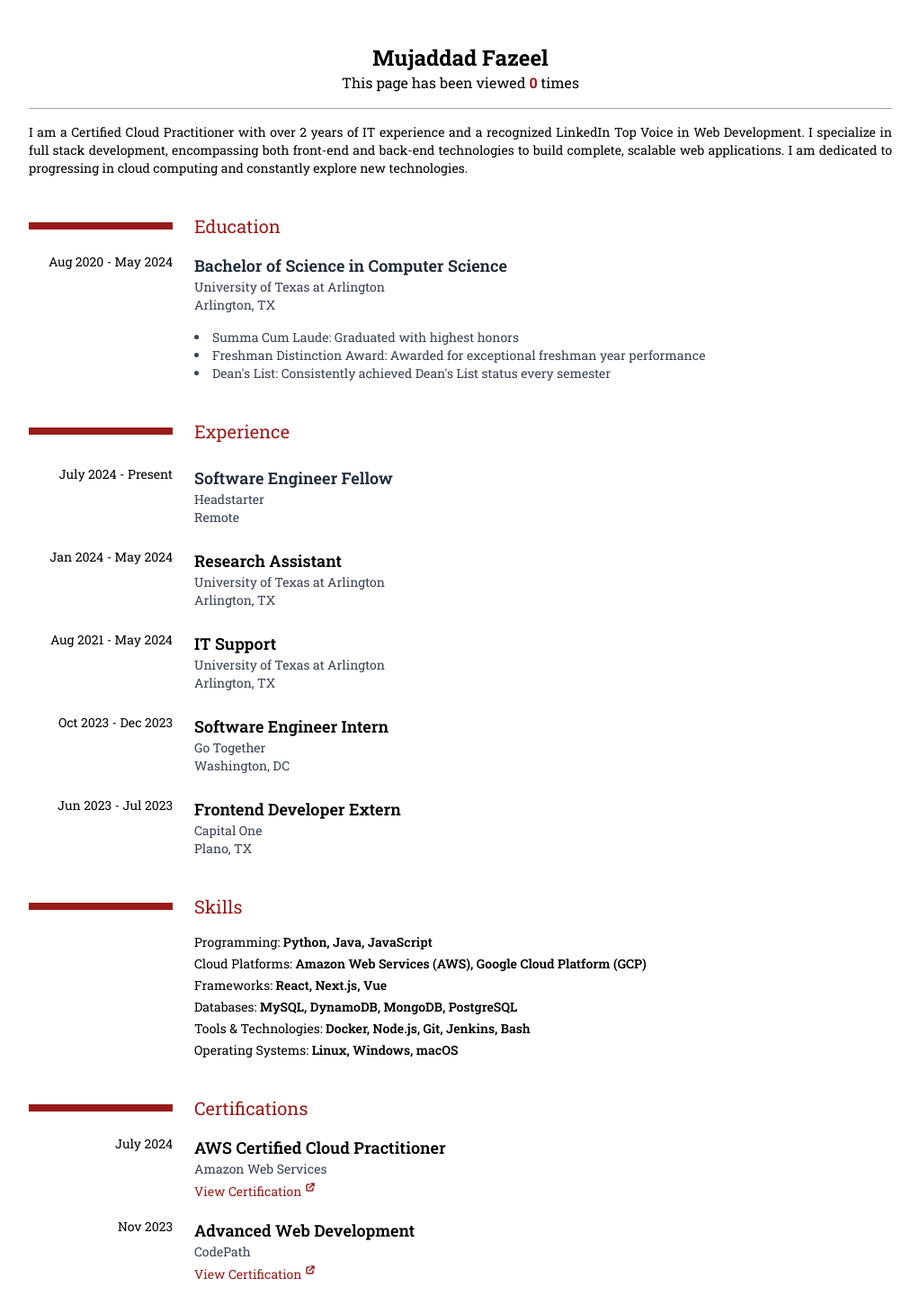
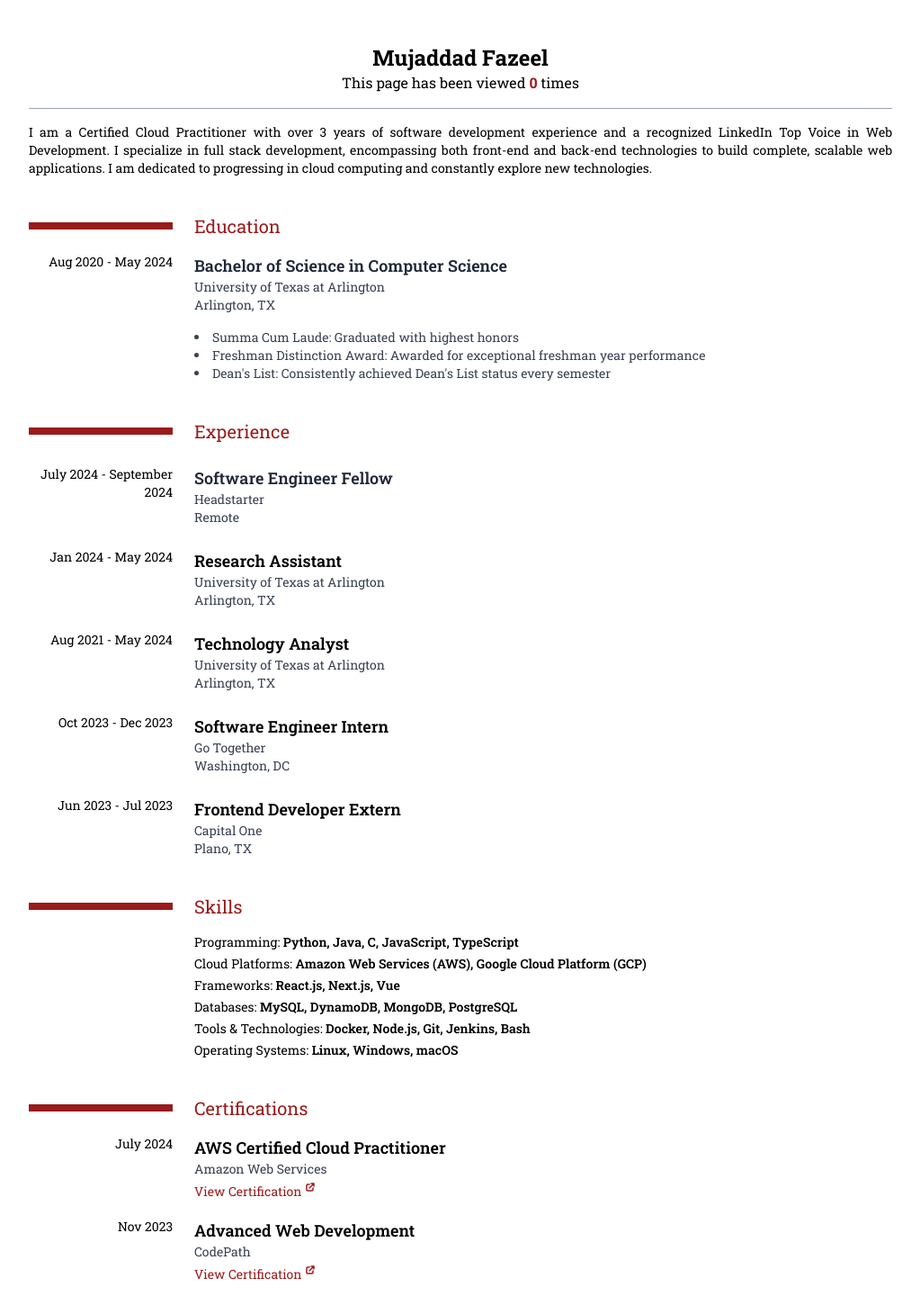
Before and after one commit to m-fazeel/the-cloud-challenge, a Vue app in the folder resume-website/: page / in a window 1280 px wide. Shown: the top 1460 px of the page at 90% size, without its empty margins (128-1151 px from the left). Built offline with nearby package versions, Linux system fonts and the light colour scheme; no server answers; a web font is replaced by a local one.

Commit message:
updated resume

```diff
--- a/resume-website/src/App.vue
+++ b/resume-website/src/App.vue
@@ -14,7 +14,7 @@
       <hr class="mb-4 w-full border-gray-400" />
 
       <section class="mb-10 text-justify text-sm">
-        I am a Certified Cloud Practitioner with over 2 years of IT experience and a recognized LinkedIn Top Voice in Web Development. I specialize in full stack development, encompassing both front-end and back-end technologies to build complete, scalable web applications. I am dedicated to progressing in cloud computing and constantly explore new technologies.
+        I am a Certified Cloud Practitioner with over 3 years of software development experience and a recognized LinkedIn Top Voice in Web Development. I specialize in full stack development, encompassing both front-end and back-end technologies to build complete, scalable web applications. I am dedicated to progressing in cloud computing and constantly explore new technologies.
       </section>
 
             <!-- Education -->
@@ -53,7 +53,7 @@
 
         <div class="mt-6">
           <div class="flex flex-col md:flex-row space-y-2 md:space-y-0 md:space-x-6 text-sm">
-            <div class="w-full md:w-40 text-right">July 2024 - Present</div>
+            <div class="w-full md:w-40 text-right">July 2024 - September 2024</div>
             <div class="flex flex-col">
               <h3 class="text-md md:text-lg font-semibold text-gray-800">
                 Software Engineer Fellow
@@ -77,7 +77,7 @@
           <div class="flex flex-col md:flex-row mt-4 md:mt-6 space-y-2 md:space-y-0 md:space-x-6 text-sm">
             <div class="w-full md:w-40 text-right">Aug 2021 - May 2024</div>
             <div class="flex flex-col">
-              <h3 class="text-md md:text-lg font-semibold">IT Support</h3>
+              <h3 class="text-md md:text-lg font-semibold">Technology Analyst</h3>
               <p class="text-gray-700">University of Texas at Arlington</p>
               <p class="text-gray-700">Arlington, TX</p>
             </div>
@@ -120,7 +120,7 @@
             <ul class="list-inside space-y-1">
               <li>
                 Programming:
-                <span class="font-semibold">Python, Java, JavaScript</span>
+                <span class="font-semibold">Python, Java, C, JavaScript, TypeScript</span>
               </li>
               <li>
                 Cloud Platforms:
@@ -128,7 +128,7 @@
               </li>
               <li>
                 Frameworks:
-                <span class="font-semibold">React, Next.js, Vue</span>
+                <span class="font-semibold">React.js, Next.js, Vue</span>
               </li>
               <li>
                 Databases:
```
